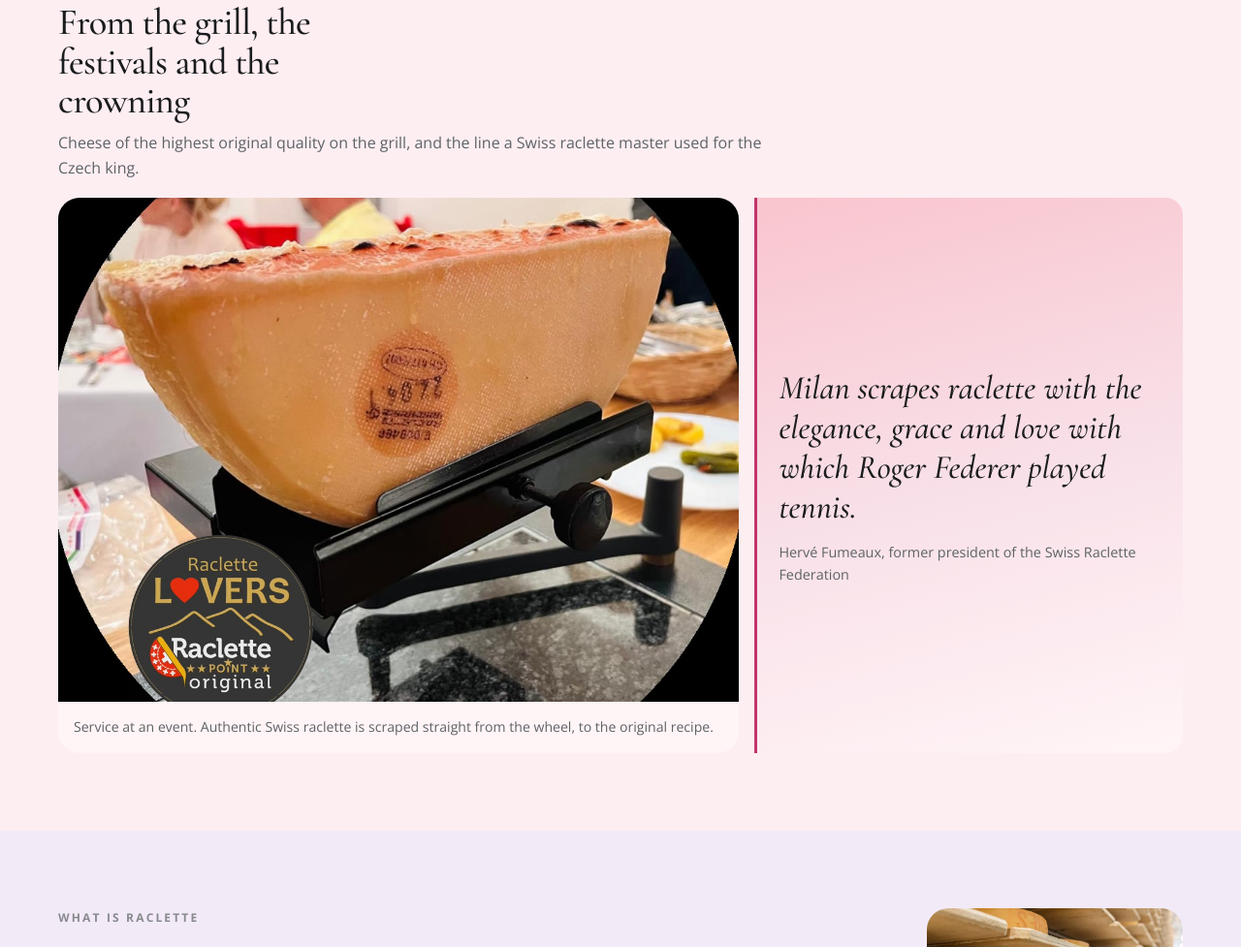
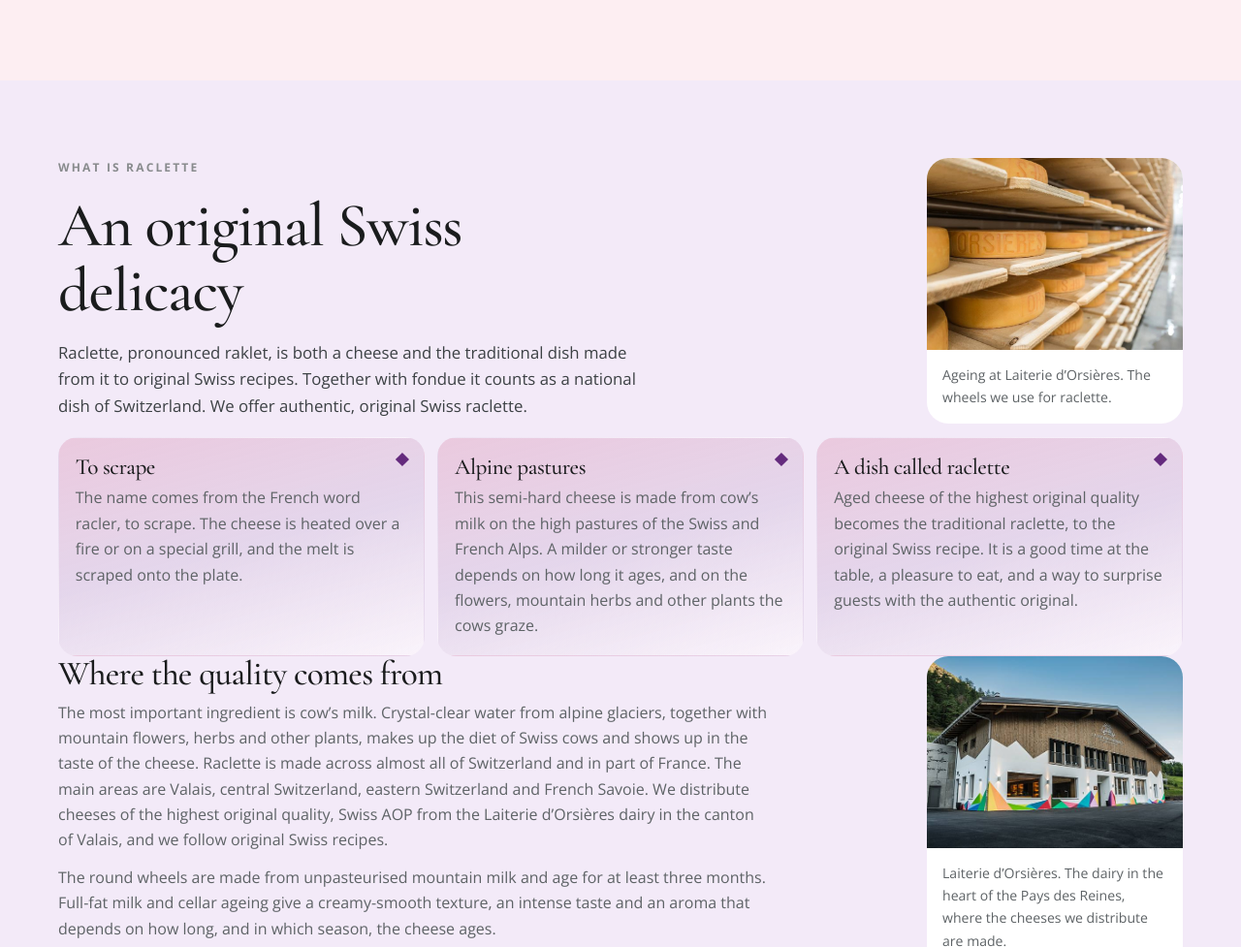
Before and after one commit to garath33/raclette, a website: page index.html in a window 1280 px wide. Shown: the part 7010-7987 px from the top of the page at 97% size. Drawn offline with nearby package versions, Linux system fonts and the light colour scheme.

Commit message:
Odebrani sekce Z grilu z akci a z pasovani z Reference

```diff
--- a/index.html
+++ b/index.html
@@ -315,18 +315,7 @@
             <span data-i18n="celeb.fb">Sledujte naše aktuality</span>
           </a>
         </div>
-        <h3 class="gallery-label" data-i18n="media.title">Z grilu, z akcí a z pasování</h3>
-        <p class="gallery-lead" data-i18n="media.lead">Sýr nejvyšší a originální kvality na grilu a věta, kterou o českém králi řekl švýcarský mistr raclette.</p>
-        <div class="media-grid">
-          <figure class="shot shot-main">
-            <img src="assets/photo-service.jpg" width="1200" height="1200" loading="lazy" alt="" data-i18n-alt="media.altService">
-            <figcaption data-i18n="media.capService">Servis na akci. Autentický švýcarský raclette se škrábe přímo z bochníku, podle původní receptury.</figcaption>
-          </figure>
-          <blockquote class="quote">
-            <p data-i18n="media.quote">Milan rakluje s takovou elegancí, ladností a láskou, jako hrál Roger Federer tenis.</p>
-            <footer data-i18n="media.quoteBy">Hervé Fumeaux, bývalý předseda Švýcarské raclette federace</footer>
-          </blockquote>
-        </div>
+
       </div>
     </section>
 
```
